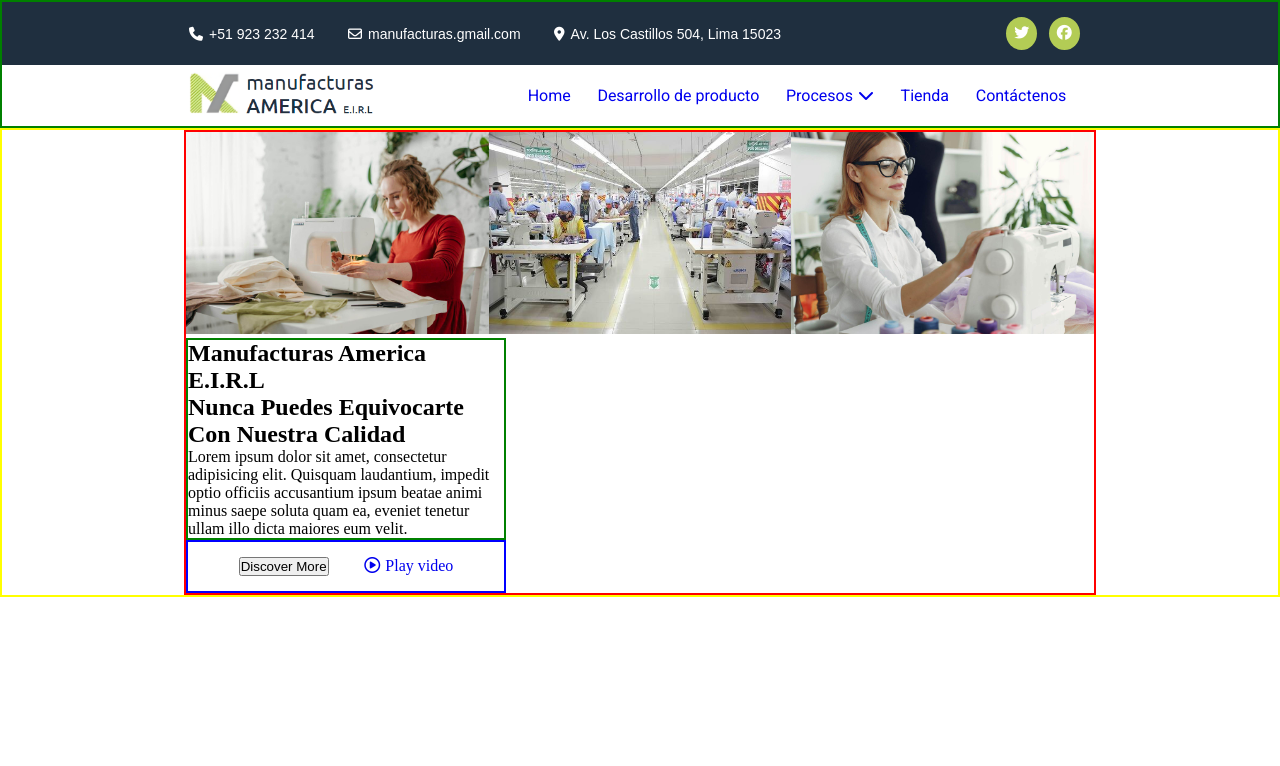
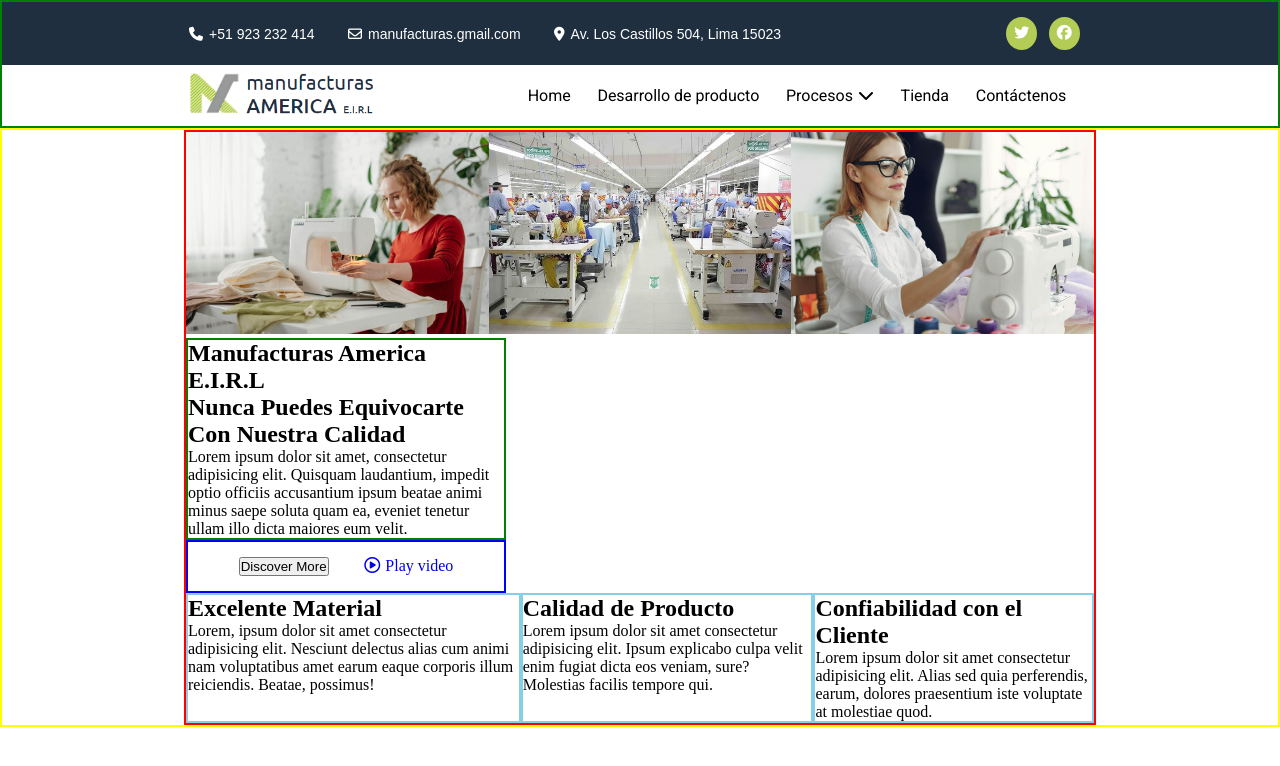
Before and after one commit to ThisWildLifef7/Manufacturas.github.io, a PHP site: page / in a window 1280 px wide. Shown: the top 766 px of the page. Run offline with PHP 8.4, Linux system fonts and the light colour scheme; some libraries are stand-ins or nearby versions.

Commit message:
Last changes Miercoles

```diff
--- a/index.html
+++ b/index.html
@@ -62,6 +62,20 @@
                 <button class="" type="button">Discover More</button>
                 <a href="#"><i class="fa-regular fa-circle-play"></i>Play video</a>
             </div>
+            <div class="card-info">
+                <div class="one-info card">
+                    <h1>Excelente Material</h1>
+                    <p>Lorem, ipsum dolor sit amet consectetur adipisicing elit. Nesciunt delectus alias cum animi nam voluptatibus amet earum eaque corporis illum reiciendis. Beatae, possimus!</p>
+                </div>
+                <div class="two-info card">
+                    <h1>Calidad de Producto</h1>
+                    <p>Lorem ipsum dolor sit amet consectetur adipisicing elit. Ipsum explicabo culpa velit enim fugiat dicta eos veniam, sure? Molestias facilis tempore qui.</p>
+                </div>
+                <div class="three-info card">
+                    <h1>Confiabilidad con el Cliente</h1>
+                    <p>Lorem ipsum dolor sit amet consectetur adipisicing elit. Alias sed quia perferendis, earum, dolores praesentium iste voluptate at molestiae quod.</p>
+                </div>
+            </div>
         </section>
     </main>
     <footer class="footer"></footer>
--- a/style.css
+++ b/style.css
@@ -75,6 +75,9 @@
     align-items: center;
     font-family: "Roboto";
 }
+.options-head a {
+    color: black;
+}
 .fa-chevron-down {
     margin-left: 5px;
     transition: all 0.5s ease-out;
@@ -122,6 +125,14 @@
     margin-right: 5px;
 }
 
+.card-info {
+    display: flex;
+}
+
+.card {
+    border: 2px solid skyblue;
+}
+
 /* @keyframes slide {
     0% {margin-left: 0;}
     20% {margin-left: 0;}
```
